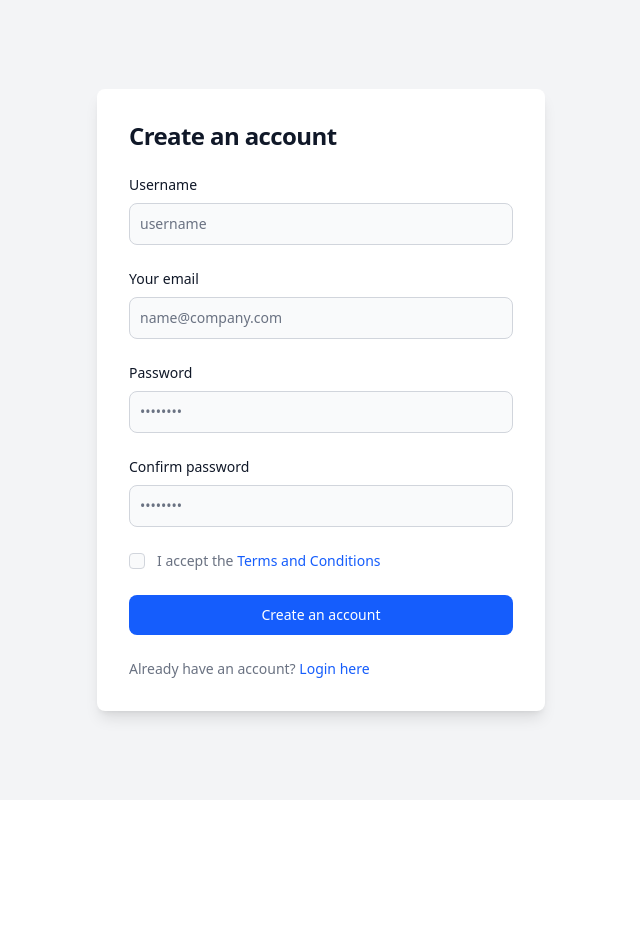
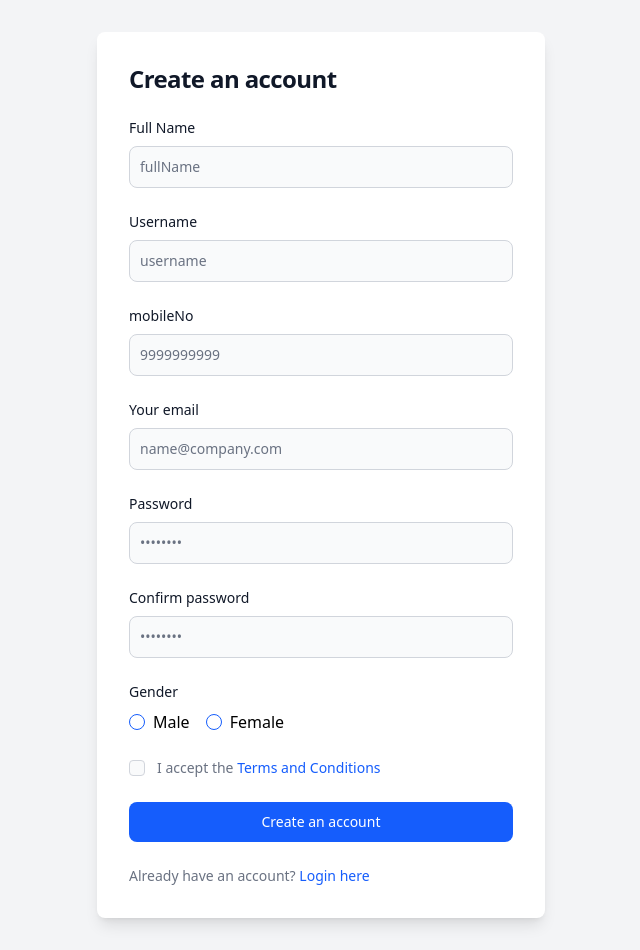
Before and after one commit to VaibhavAPatil/ChatApp, a React (Vite) app in the folder Frontend/: page /register in a window 1280 px wide. Shown: the whole page, without its empty margins (319-959 px from the left). Before the commit the page ends 800 px from the top, so only its background shows below. Built offline with nearby package versions, Linux system fonts and the light colour scheme.

Commit message:
updated Error Handling in Register Module

```diff
--- a/Frontend/src/config/axios.config.js
+++ b/Frontend/src/config/axios.config.js
@@ -1,14 +1,11 @@
 import axios from "axios";
 
-const API = axios.create({
+const axiosInstance = axios.create({
   baseURL: "http://localhost:5000/api",
+  withCredentials: true, // send cookies automatically
+  headers: {
+    "Content-Type": "application/json",
+  },
 });
 
-// Attch Token to the request
-API.interceptors.request.use((req) => {
-  const token = localStorage.getItem("token");
-  if (token) req.headers.Authorization = `Bearer ${token}`;
-  return req;
-});
-
-export default API;
+export default axiosInstance;
--- a/Frontend/src/pages/Register.jsx
+++ b/Frontend/src/pages/Register.jsx
@@ -1,13 +1,16 @@
 import React, { useState } from "react";
 import { Link, useNavigate } from "react-router-dom";
-import axios from "../config/axios.config"; // Import centralized API config
+import axiosInstance from "../config/axios.config.js"; // Import centralized API config
 
 const Register = () => {
   const [formData, setFormData] = useState({
+    fullName: "",
     username: "",
+    mobileNo: "",
     email: "",
     password: "",
     confirmPassword: "",
+    gender: "",
   });
   const [error, setError] = useState(""); // State for error messages
   const [success, setSuccess] = useState(""); // State for success message
@@ -21,33 +24,54 @@ const Register = () => {
     });
   };
 
-  // ✅ Handle Form Submission
   const handleSubmit = async (e) => {
     e.preventDefault();
     setError("");
     setSuccess("");
 
-    // ✅ Validate Password & Confirm Password Match
+    // Password match
     if (formData.password !== formData.confirmPassword) {
       return setError("Passwords do not match!");
     }
 
+    // Mobile number validation
+    if (formData.mobileNo.length !== 10) {
+      return setError("Mobile number must be 10 digits!");
+    }
+
+    // Gender validation
+    if (!formData.gender) {
+      return setError("Please select your gender!");
+    }
+
     try {
-      const { data } = await axios.post("/auth/register", {
+      const res = await axiosInstance.post("/auth/register", {
+        fullName: formData.fullName,
         username: formData.username,
         email: formData.email,
         password: formData.password,
+        mobileNo: formData.mobileNo,
+        gender: formData.gender,
       });
 
       setSuccess("Account created successfully! Redirecting to login...");
-      setTimeout(() => navigate("/login"), 2000); // Redirect after success
+      setTimeout(() => navigate("/login"), 2000);
     } catch (error) {
+      if (error.response?.data?.errors) {
+        const firstError = Object.values(error.response.data.errors)[0];
+        return setError(firstError); // Show first error
+      }
+
       setError(
         error.response?.data?.message || "Registration failed. Try again."
       );
+
+      // setError(
+      //   error.response?.data?.message || "Registration failed. Try again."
+      // );
     }
 
-    console.log("Form Data:", formData); // Log form data for debugging
+    console.log("Form Data:", formData);
   };
 
   return (
@@ -67,10 +91,30 @@ const Register = () => {
               {error && <p className="text-red-500">{error}</p>}
 
               <form className="space-y-4 md:space-y-6" onSubmit={handleSubmit}>
+                {/* ✅ fullName Input */}
+                <div>
+                  <label
+                    htmlFor="fullName"
+                    className="block mb-2 text-sm font-medium text-gray-900 dark:text-white"
+                  >
+                    Full Name
+                  </label>
+                  <input
+                    type="text"
+                    name="fullName"
+                    id="fullName"
+                    value={formData.fullName}
+                    onChange={handleChange}
+                    className="bg-gray-50 border border-gray-300 text-gray-900 text-sm rounded-lg focus:ring-blue-600 focus:border-blue-600 block w-full p-2.5 dark:bg-gray-700 dark:border-gray-600 dark:placeholder-gray-400 dark:text-white dark:focus:ring-blue-500 dark:focus:border-blue-500"
+                    placeholder="fullName"
+                    required
+                  />
+                </div>
+
                 {/* ✅ usernmae Input */}
                 <div>
                   <label
-                    htmlFor="email"
+                    htmlFor="username"
                     className="block mb-2 text-sm font-medium text-gray-900 dark:text-white"
                   >
                     Username
@@ -83,6 +127,26 @@ const Register = () => {
                     onChange={handleChange}
                     className="bg-gray-50 border border-gray-300 text-gray-900 text-sm rounded-lg focus:ring-blue-600 focus:border-blue-600 block w-full p-2.5 dark:bg-gray-700 dark:border-gray-600 dark:placeholder-gray-400 dark:text-white dark:focus:ring-blue-500 dark:focus:border-blue-500"
                     placeholder="username"
+                    required
+                  />
+                </div>
+
+                {/* ✅ MobileNo Input */}
+                <div>
+                  <label
+                    htmlFor="mobileNo"
+                    className="block mb-2 text-sm font-medium text-gray-900 dark:text-white"
+                  >
+                    mobileNo
+                  </label>
+                  <input
+                    type="text"
+                    name="mobileNo"
+                    id="mobileNo"
+                    value={formData.mobileNo}
+                    onChange={handleChange}
+                    className="bg-gray-50 border border-gray-300 text-gray-900 text-sm rounded-lg focus:ring-blue-600 focus:border-blue-600 block w-full p-2.5 dark:bg-gray-700 dark:border-gray-600 dark:placeholder-gray-400 dark:text-white dark:focus:ring-blue-500 dark:focus:border-blue-500"
+                    placeholder="9999999999"
                     required
                   />
                 </div>
@@ -147,6 +211,37 @@ const Register = () => {
                   />
                 </div>
 
+                {/* Gender Input */}
+                <div>
+                  <label className="block mb-2 text-sm font-medium text-gray-900 dark:text-white">
+                    Gender
+                  </label>
+
+                  <div className="flex items-center gap-4">
+                    <label className="flex items-center gap-2">
+                      <input
+                        type="radio"
+                        name="gender"
+                        value="male"
+                        checked={formData.gender === "male"}
+                        onChange={handleChange}
+                      />
+                      <span>Male</span>
+                    </label>
+
+                    <label className="flex items-center gap-2">
+                      <input
+                        type="radio"
+                        name="gender"
+                        value="female"
+                        checked={formData.gender === "female"}
+                        onChange={handleChange}
+                      />
+                      <span>Female</span>
+                    </label>
+                  </div>
+                </div>
+
                 {/* ✅ Terms Checkbox */}
                 <div className="flex items-start">
                   <div className="flex items-center h-5">
```
Also changed, not shown: 2 other files (tests, documents, lock files or other folders).
